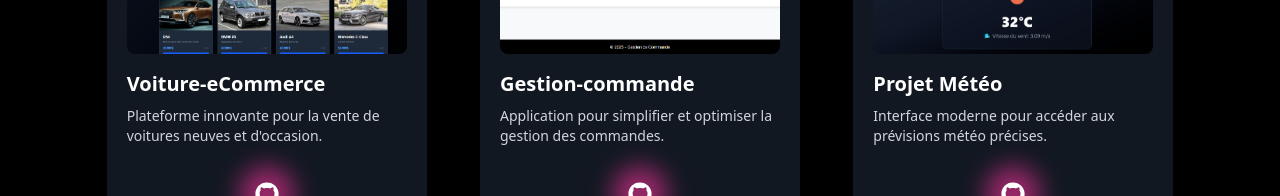
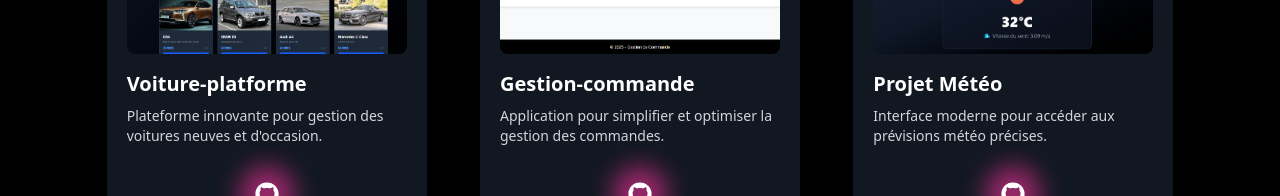
Before and after one commit to YASSIRELMAHDAOUI/portfolio, a React (Vite) app: page /projects in a window 1280 px wide. Shown: the part 443-639 px from the top of the page. Built offline with nearby package versions, Linux system fonts and the light colour scheme.

Commit message:
ajout de projet

```diff
--- a/src/components/project.jsx
+++ b/src/components/project.jsx
@@ -9,10 +9,10 @@ import calculatrice from "../assets/calcula.png"
 
 const projects = [
   {
-    title: "Voiture-eCommerce",
+    title: "Voiture-platforme",
     img: voiture,
-    desc: "Plateforme innovante pour la vente de voitures neuves et d'occasion.",
-    link: "https://github.com/YASSIRELMAHDAOUI/projet_front_icommerce_voiture-",
+    desc: "Plateforme innovante pour gestion des voitures neuves et d'occasion.",
+    link: "https://github.com/YASSIRELMAHDAOUI/site-voiture",
   },
   {
     title: "Gestion-commande",
```
